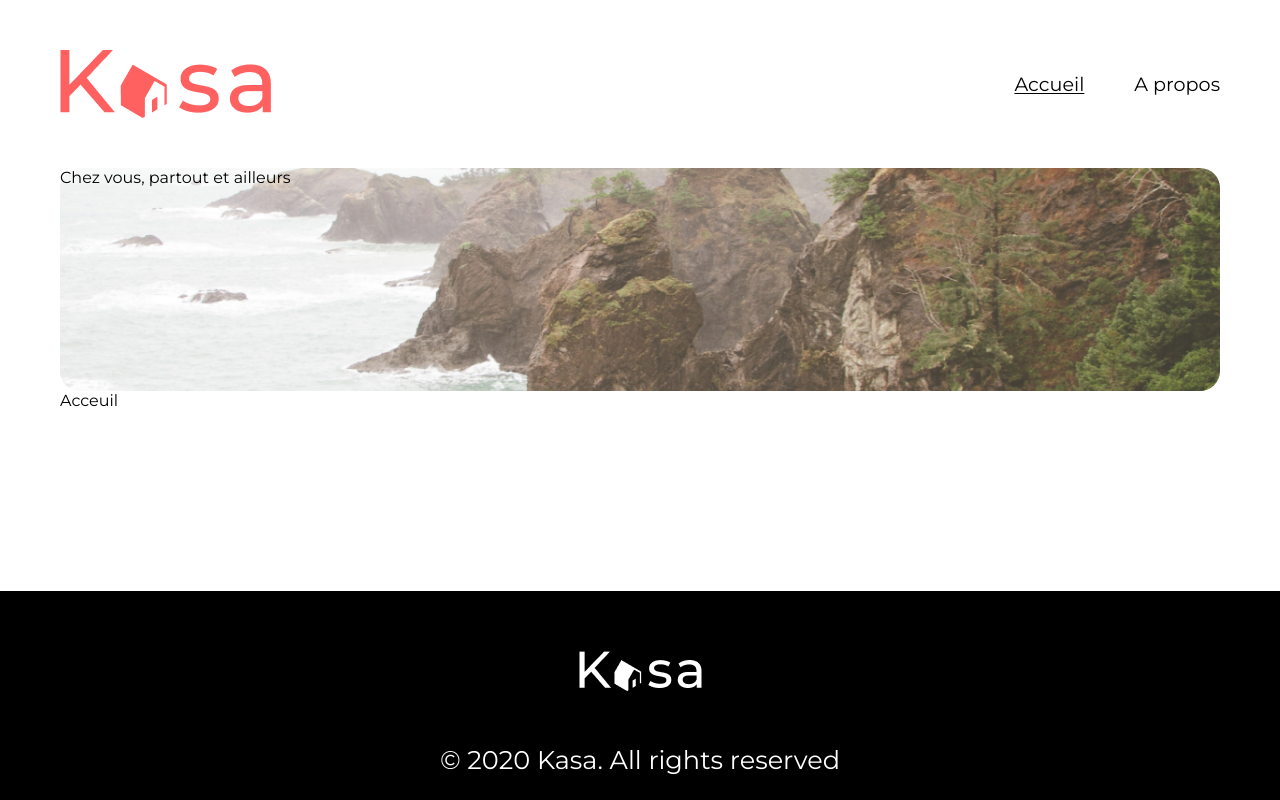
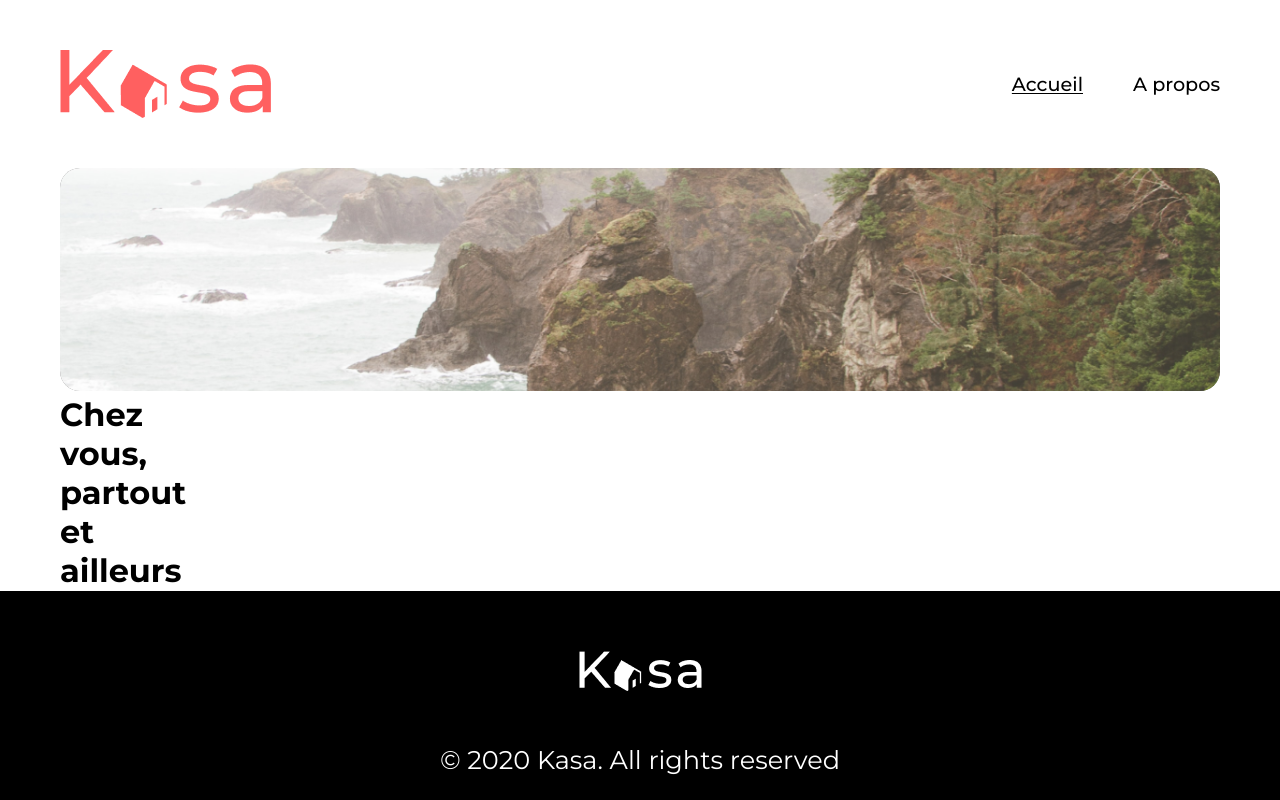
Before and after one commit to Elodie76/Projet_7_KASA, a React (Vite) app: page / in a window 1280 px wide. Built offline with nearby package versions, Linux system fonts and the light colour scheme.

Commit message:
test style banniere

```diff
--- a/src/pages/Home.jsx
+++ b/src/pages/Home.jsx
@@ -1,5 +1,5 @@
 
-// import imgBannerHome from "../assets/images/paysage-cotier.png";
+import imgBanner from "../assets/images/paysage-cotier.png";
 
 
 const Home = () => {
@@ -8,10 +8,12 @@ const Home = () => {
     return (
         <div className="home">
             <div className="banner">
-            {/* <img src={imgBanner} alt="paysage-cotier" className="banner-img" /> */}
-            <h1 className="banner-title">{title}</h1>
+                <img src={imgBanner} alt="paysage-cotier" className="banner-img" />
+                <div className="banner-filter">
+                    <h1 className="banner-title">{title}</h1>
+                </div>
             </div>
-            <h1>Acceuil</h1>
+
         </div>
 
 
--- a/src/sass/layout/_header.scss
+++ b/src/sass/layout/_header.scss
@@ -18,6 +18,7 @@
             }
             li{
                 font-size: 1.2rem;
+                font-weight: 500;
                 margin-left: 50px;
                 list-style: none;
 
--- a/src/sass/pages/_home.scss
+++ b/src/sass/pages/_home.scss
@@ -4,23 +4,38 @@
     gap: 50px;
 }
 .home{
-
     .banner{
+        // background: url("../../assets/images/paysage-cotier.png") center/cover;  ne marche pas !!?
+        background-color: grey;
+        border-radius: 20px;
+        position: relative;
         width: 100%;
         height: 223px;
-        // position: relative;
-        background-color: gray;
-        border-radius: 20px;
-        background: url("../../assets/images/paysage-cotier.png") center/cover;
         img{
             width: 100%;
             height: 100%;
             object-fit: cover;
+            border-radius: 20px;
 
         }
-        h1{
-            // position: absolute;
+        .banner-filter{
+            position: absolute;
 
+            background-color: black;
+            // border-radius: 20px;
+
+
+            h1{
+                position: absolute;
+                margin-right: 50px;
+                top: 40%;
+                left: 30%;
+                color: black;
+                font-size: 2rem;
+                font-weight: 700;
+
+            }
         }
+
     }
 }
```
